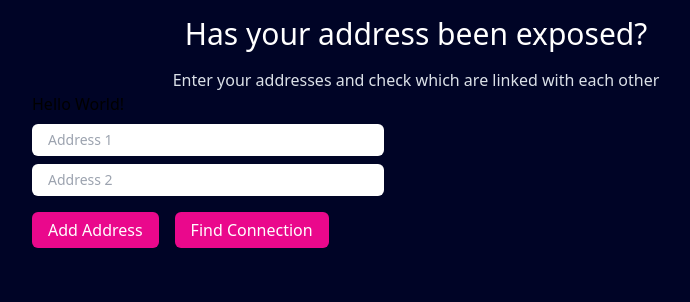
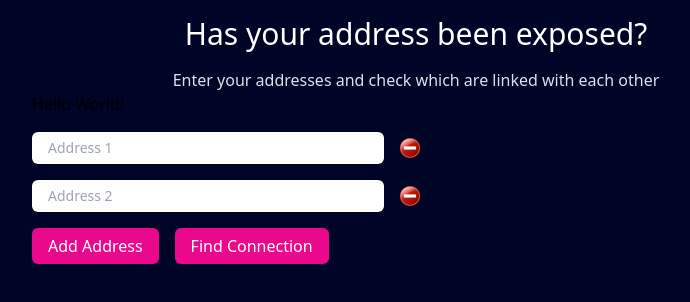
Before and after one commit to cheenukhurana/exposed, a Next.js app: page / in a window 1280 px wide. Shown: the top 302 px of the page, without its empty margins (224-914 px from the left). Built offline with nearby package versions, Linux system fonts and the light colour scheme.

Commit message:
remove address, shorten address length

```diff
--- a/components/addressFields.js
+++ b/components/addressFields.js
@@ -10,29 +10,53 @@ const findConnection = (addressArray) => {
         }
         arrayOfArrays.push(tempArray)
     }
+
+    // Shorting the length of addresses
+    for (let i = 0; i < arrayOfArrays.length; i++) {
+        for (let j = 0; j < arrayOfArrays[i].length; j++) {
+            if (arrayOfArrays[i][j].length > 13) {
+                let temp = arrayOfArrays[i][j].substring(0, 6) + "..." + arrayOfArrays[i][j].substring(arrayOfArrays[i][j].length - 4, arrayOfArrays[i][j].length)
+                arrayOfArrays[i][j] = temp
+            }
+        }
+    }
+
     return arrayOfArrays
 }
 
 
 const AddressFields = () => {
 
-    const [numberOfAddresses, setNumberOfAddresses] = useState(2)
-    const [addresses, setAddresses] = useState([])
+    const [addresses, setAddresses] = useState(["", ""])
     const [arrayOfArrays, setArrayOfArrays] = useState([])
-
-    const indexArray = []
-    for (let i = 1; i <= numberOfAddresses; i++) {
-        indexArray.push(i)
-    }
+    const [indexArray, setIndexArray] = useState([])
 
     useEffect(() => {
+        if (addresses.length !== indexArray.length) {
+            let tempArray = []
+            for (let i = 1; i <= addresses.length; i++) {
+                tempArray.push(i)
+            }
+            setIndexArray(tempArray)
+        }
+
         if (arrayOfArrays.length) {
             setArrayOfArrays([])
         }
     }, [addresses])
 
     const handleAddAddress = () => {
-        setNumberOfAddresses(numberOfAddresses + 1)
+        let tempArray = addresses.slice()
+        tempArray.push("")
+        setAddresses(tempArray)
+    }
+
+    const handleRemoveAddress = (index) => {
+        let newArray = addresses.slice()
+        newArray.splice(index, 1)
+        if (newArray.length >= 2) {
+            setAddresses(newArray)
+        }
     }
 
     const modifyAddress = (address, index) => {
@@ -42,7 +66,7 @@ const AddressFields = () => {
     }
 
     const handleFindConnection = () => {
-        for (let i = 0; i < numberOfAddresses; i++) {
+        for (let i = 0; i < addresses.length; i++) {
             if (!addresses[i]) {
                 alert('Enter all addresses')
                 return
@@ -58,10 +82,10 @@ const AddressFields = () => {
             <div>
                 {
                     indexArray.map(index => (
-                        <>
-                            <input className="mt-2 w-[22rem] px-4 py-1.5 text-sm rounded-md" type="text" name={`Address${index}`} placeholder={`Address ${index}`} onChange={e => modifyAddress(e.target.value, index - 1)} />
-                            <br />
-                        </>
+                        <div className="flex items-center mt-4">
+                            <input className="w-[22rem] px-4 py-1.5 text-sm rounded-md" type="text" name={`Address${index}`} placeholder={`Address ${index}`} value={addresses[index - 1]} onChange={e => modifyAddress(e.target.value, index - 1)} />
+                            <div onClick={() => handleRemoveAddress(index - 1)}><img className="ml-4 h-5 w-5" src="/remove_button.png" alt="" /></div>
+                        </div>
                     ))
                 }
 
```
Also changed, not shown: public/remove_button.png (added).
